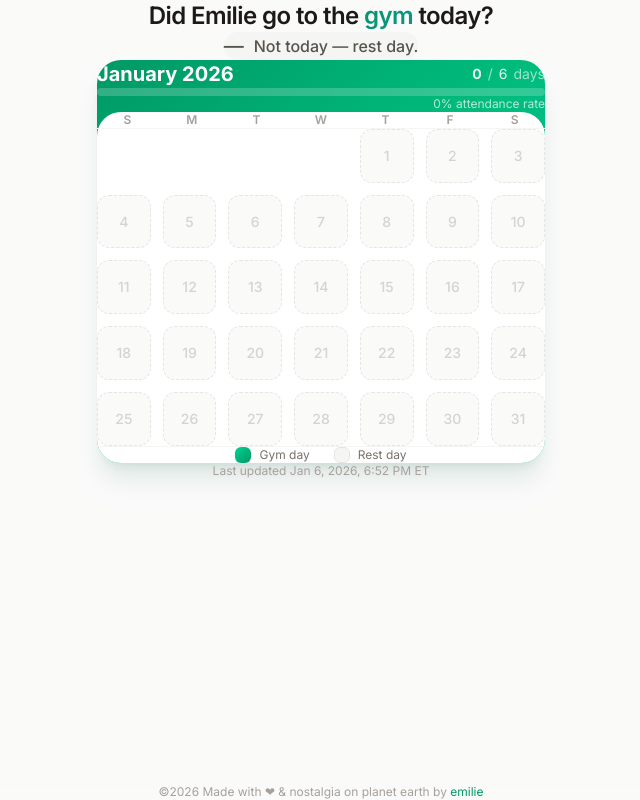
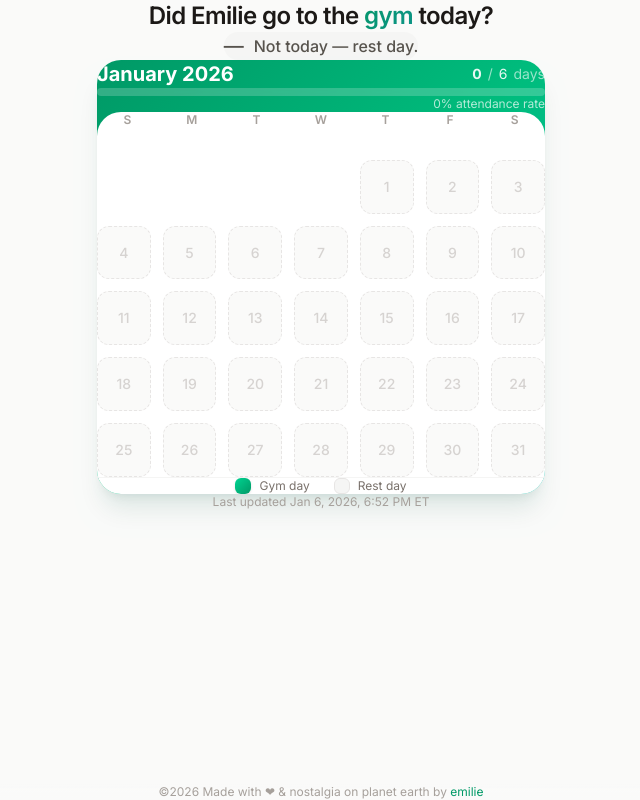
Before and after one commit to emilieschario/gym-going, a Next.js app: page / in a window 1280 px wide. Shown: the whole page, without its empty margins (319-959 px from the left). Built offline with nearby package versions, Linux system fonts and the light colour scheme; no server answers.

Commit message:
Add explicit spacer div between weekday headers and date grid

```diff
--- a/src/components/Calendar.tsx
+++ b/src/components/Calendar.tsx
@@ -88,7 +88,7 @@ export default function Calendar({ year, month, gymDataMap }: CalendarProps) {
       {/* Calendar Grid */}
       <div className="bg-white rounded-t-3xl px-6 py-8 sm:px-8 sm:py-10">
         {/* Weekday headers */}
-        <div className="grid grid-cols-7 gap-1 pb-4 mb-4 border-b border-stone-100">
+        <div className="grid grid-cols-7 gap-1">
           {["S", "M", "T", "W", "T", "F", "S"].map((day, i) => (
             <div
               key={i}
@@ -98,6 +98,9 @@ export default function Calendar({ year, month, gymDataMap }: CalendarProps) {
             </div>
           ))}
         </div>
+
+        {/* Spacer between weekday headers and date grid */}
+        <div className="h-6 sm:h-8"></div>
 
         {/* Days grid */}
         <div className="grid grid-cols-7 gap-2 sm:gap-3">
```
